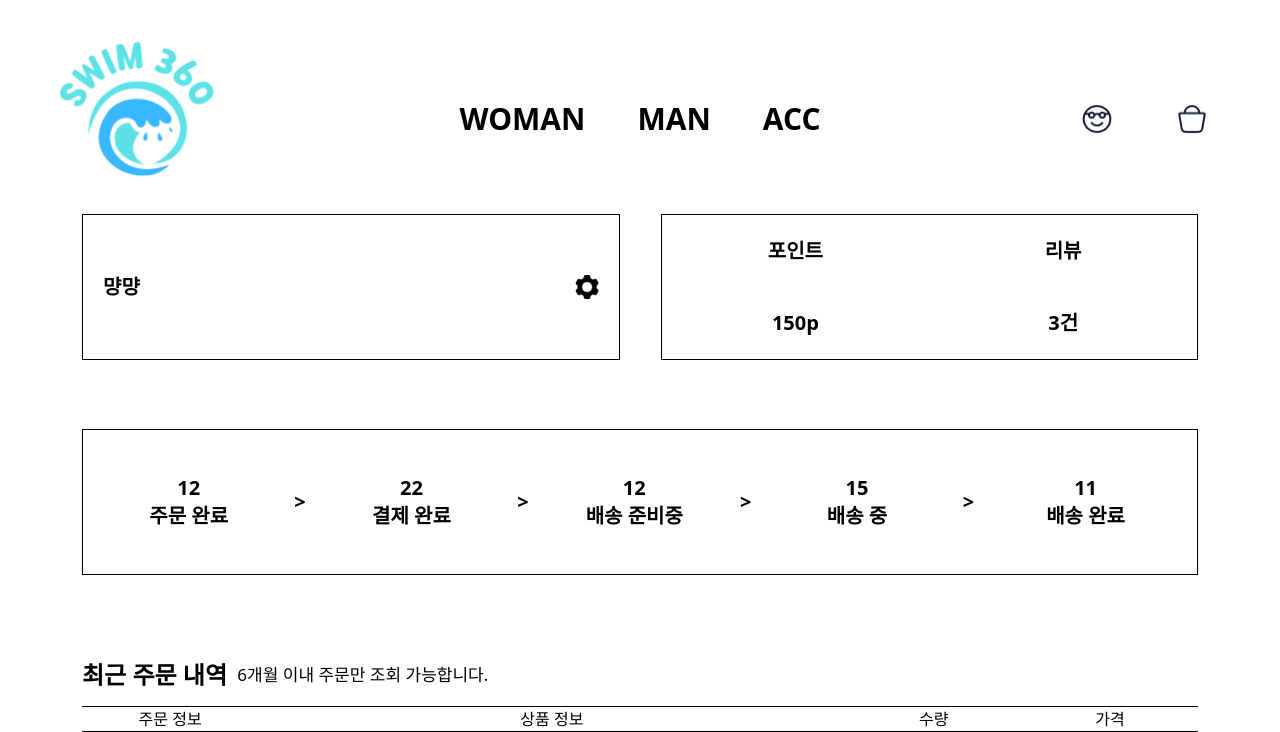
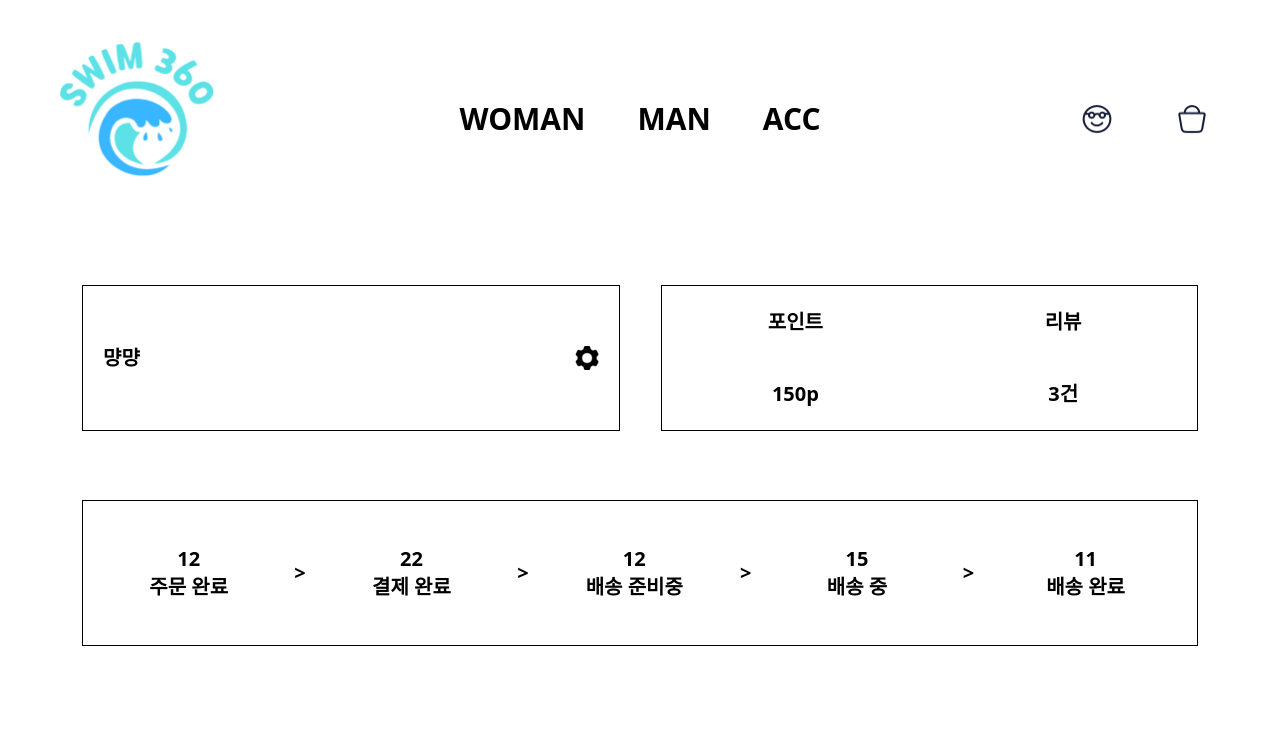
Before and after one commit to ormcamp-fe-3rd/swim360, a React (Vite) app in the folder frontend/: page /mypage in a window 1280 px wide. Shown: the top 732 px of the page. Built offline with nearby package versions, Linux system fonts and the light colour scheme.

Commit message:
design: 마이페이지 디자인 수정

```diff
--- a/frontend/src/components/mypage/RecentOrderPreview.tsx
+++ b/frontend/src/components/mypage/RecentOrderPreview.tsx
@@ -31,7 +31,7 @@ function RecentOrderPreview({ orders }: RecentOrderPreviewProps) {
           6개월 이내 주문만 조회 가능합니다.
         </div>
       </div>
-      <div className="hidden w-full grid-flow-col grid-cols-[0.5fr_1fr_0.3fr_0.3fr] border-b border-black text-center tablet:grid tablet:grid-cols-[0.3fr_1fr_0.3fr_0.3fr]">
+      <div className="hidden w-full grid-flow-col grid-cols-[0.5fr_1fr_0.3fr_0.3fr] border-b border-black p-4 text-center tablet:grid tablet:grid-cols-[0.3fr_1fr_0.3fr_0.3fr]">
         <div>주문 정보</div>
         <div>상품 정보</div>
         <div>수량</div>
--- a/frontend/src/routes/pages/MyPage.tsx
+++ b/frontend/src/routes/pages/MyPage.tsx
@@ -115,7 +115,7 @@ function MyPage() {
 
   return (
     <div className="px-7 tablet:px-[82px]">
-      <div className="mb-[41px] grid grid-cols-1 gap-[41px] tablet:mb-[69px] tablet:grid-cols-2">
+      <div className="mb-[41px] mt-[71px] grid grid-cols-1 gap-[41px] tablet:mb-[69px] tablet:grid-cols-2">
         <UserInfoPreview name={userDummyData.user.name} />
         <UserPointAndReviewPreview reviewCount={userDummyData.reviewCount} />
       </div>
```
